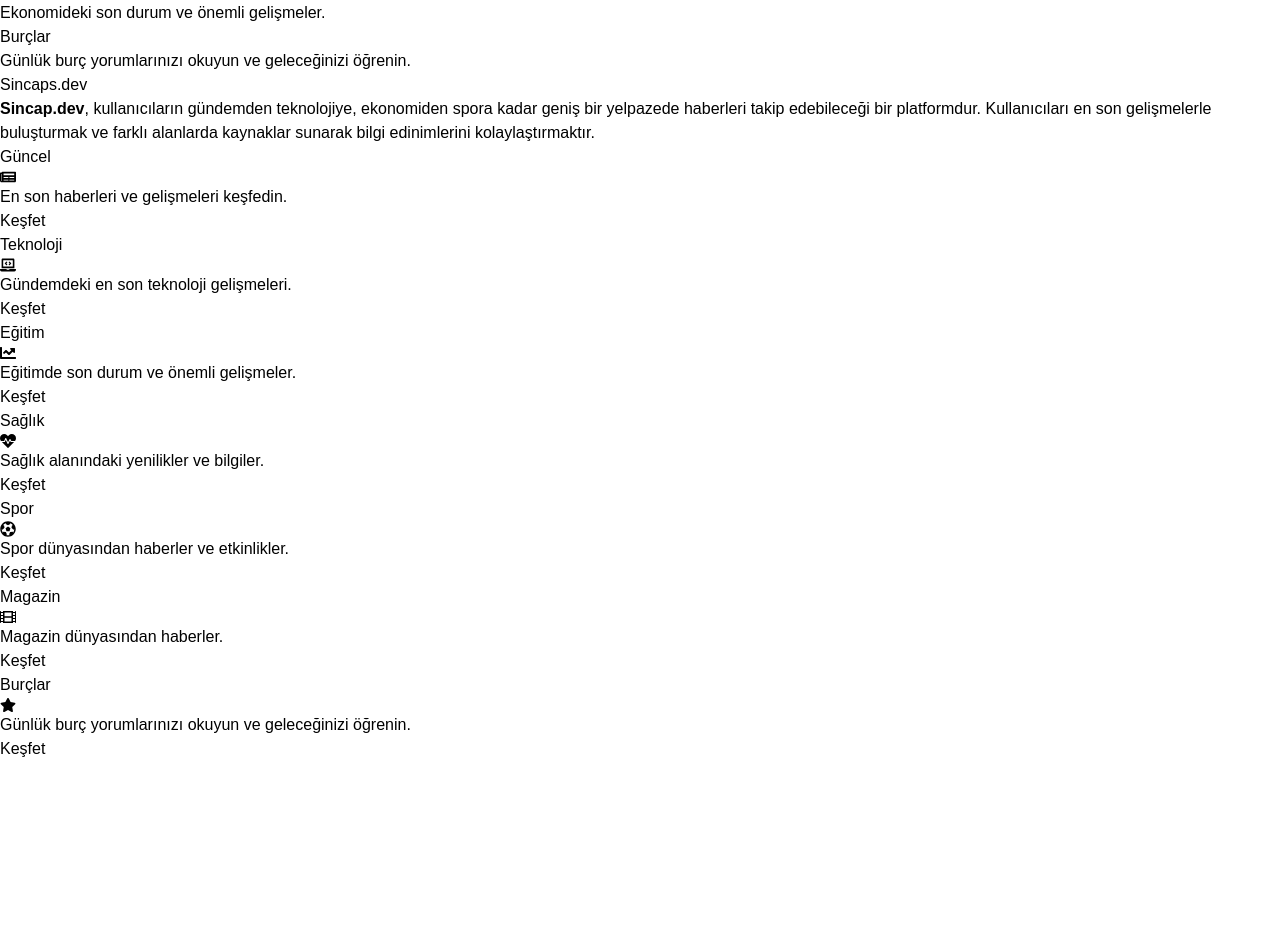
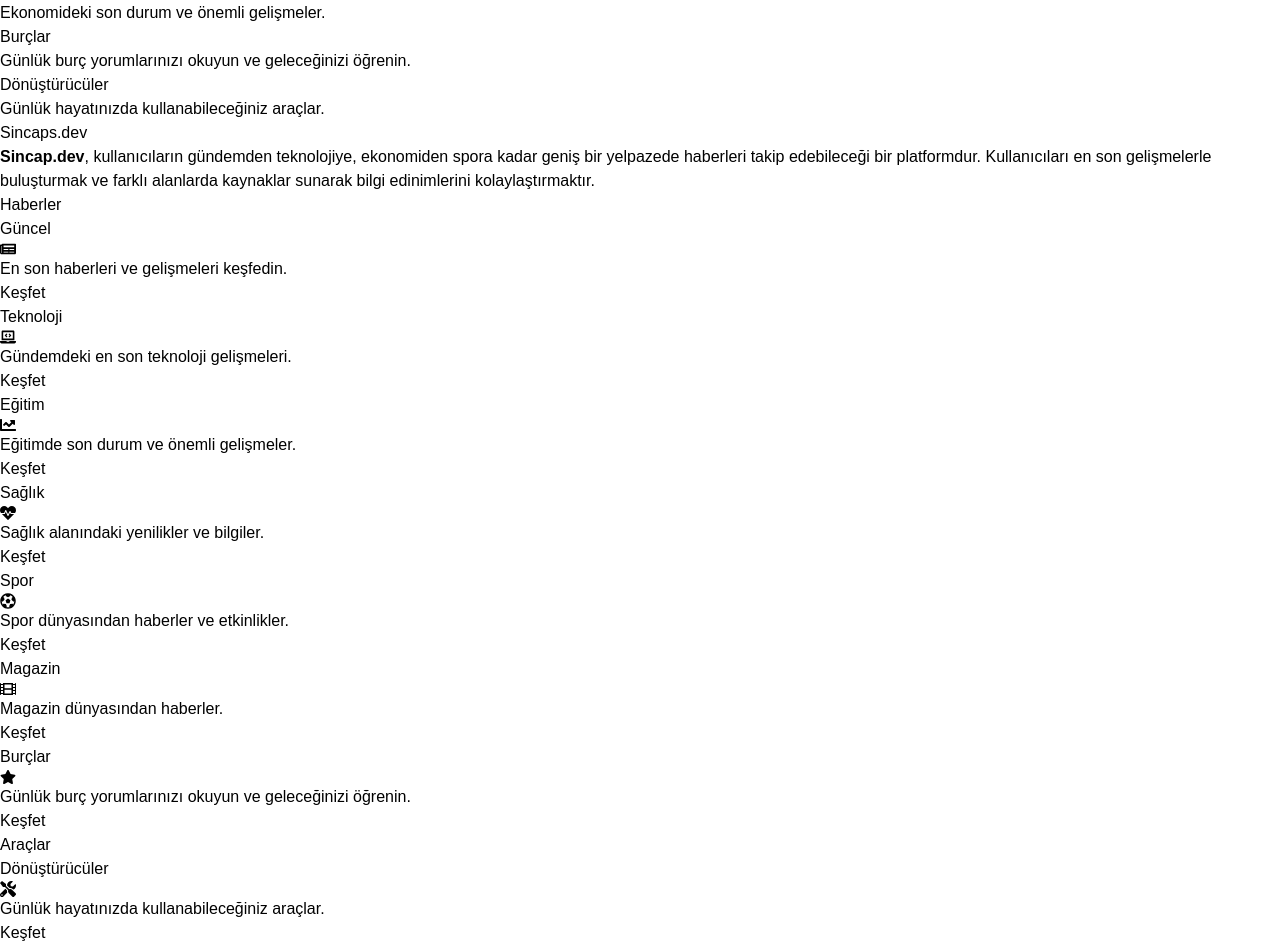
Before and after one commit to mustafakaracuha/sincaps.dev, a Next.js app: page / in a window 1280 px wide. Shown: the part 420-1365 px from the top of the page. Before the commit the page ends 1181 px from the top, so only its background shows below. Built offline with nearby package versions, Linux system fonts and the light colour scheme.

Commit message:
burçlar düzenlendi, dönüştürücüler sayfası eklendi

```diff
--- a/src/app/components/NavBar/index.jsx
+++ b/src/app/components/NavBar/index.jsx
@@ -39,8 +39,8 @@
             <div className="flex justify-between items-center px-16">
                 <div className="text-xl font-bold text-gray-800 flex items-center space-x-2">
                     <Link href="/" className="flex items-center gap-2">
-                        <LuSquirrel className="text-indigo-500" size={30} />
-                        <span className="text-indigo-500">
+                        <LuSquirrel className="text-indigo-600" size={30} />
+                        <span className="text-indigo-600">
                             Sincaps<span className="text-gray-500">.dev</span>
                         </span>
                     </Link>
--- a/src/app/components/SideBar/index.jsx
+++ b/src/app/components/SideBar/index.jsx
@@ -10,6 +10,7 @@
     { link: "spor", title: "Spor", description: "Spor dünyasından haberler ve etkinlikler. Puan durumları, canlı maç sonuçları, ligler.." },
     { link: "ekonomi", title: "Ekonomi", description: "Ekonomideki son durum ve önemli gelişmeler." },
     { link: "burc", title: "Burçlar", description: "Günlük burç yorumlarınızı okuyun ve geleceğinizi öğrenin." },
+    { link: "donusturuculer", title: "Dönüştürücüler", description: "Günlük hayatınızda kullanabileceğiniz araçlar." },
 ];
 
 const SidebarMenu = () => {
@@ -18,7 +19,7 @@
             <ul className="space-y-6">
                 {topics.map((topic, index) => (
                     <li key={index} className="cursor-pointer">
-                        <Link href={topic.link === "burc" ? `/feed/horoscope` : `/feed/${topic.link}`} className="flex flex-col space-y-2 pt-1">
+                        <Link href={topic.link === "burc" ? `/feed/horoscope` : topic.link === "donusturuculer" ? `/converters` : `/feed/${topic.link}`} className="flex flex-col space-y-2 pt-1">
                             <h4 className="text-[15px] font-medium">{topic.title}</h4>
                             <p className="text-[13px] text-gray-400 leading-5">{topic.description}</p>
                         </Link>
--- a/src/app/page.js
+++ b/src/app/page.js
@@ -1,30 +1,73 @@
 "use client";
 
 import Link from "next/link";
-import { FaNewspaper, FaLaptopCode, FaChartLine, FaHeartbeat, FaFutbol, FaStar, FaFilm } from "react-icons/fa";
+import { FaNewspaper, FaLaptopCode, FaChartLine, FaHeartbeat, FaFutbol, FaStar, FaFilm, FaTools } from "react-icons/fa";
 import { motion } from "framer-motion";
 
 function Page() {
-    const topics = [
-        { link: "guncel", title: "Güncel", description: "En son haberleri ve gelişmeleri keşfedin.", icon: <FaNewspaper className="text-red-400 text-xl" /> },
-        { link: "teknoloji", title: "Teknoloji", description: "Gündemdeki en son teknoloji gelişmeleri.", icon: <FaLaptopCode className="text-yellow-400 text-xl" /> },
-        { link: "egitim", title: "Eğitim", description: "Eğitimde son durum ve önemli gelişmeler.", icon: <FaChartLine className="text-pink-400 text-xl" /> },
-        { link: "saglik", title: "Sağlık", description: "Sağlık alanındaki yenilikler ve bilgiler.", icon: <FaHeartbeat className="text-orange-400 text-xl" /> },
-        { link: "spor", title: "Spor", description: "Spor dünyasından haberler ve etkinlikler.", icon: <FaFutbol className="text-green-400 text-xl" /> },
-        { link: "magazin", title: "Magazin", description: "Magazin dünyasından haberler.", icon: <FaFilm className="text-gray-400 text-xl" /> },
-        { link: "burc", title: "Burçlar", description: "Günlük burç yorumlarınızı okuyun ve geleceğinizi öğrenin.", icon: <FaStar className="text-violet-400 text-xl" /> },
+    const newsTopics = [
+        { link: "guncel", title: "Güncel", description: "En son haberleri ve gelişmeleri keşfedin.", icon: <FaNewspaper className="text-red-500 text-lg" /> },
+        { link: "teknoloji", title: "Teknoloji", description: "Gündemdeki en son teknoloji gelişmeleri.", icon: <FaLaptopCode className="text-yellow-500 text-lg" /> },
+        { link: "egitim", title: "Eğitim", description: "Eğitimde son durum ve önemli gelişmeler.", icon: <FaChartLine className="text-pink-500 text-lg" /> },
+        { link: "saglik", title: "Sağlık", description: "Sağlık alanındaki yenilikler ve bilgiler.", icon: <FaHeartbeat className="text-orange-500 text-lg" /> },
+        { link: "spor", title: "Spor", description: "Spor dünyasından haberler ve etkinlikler.", icon: <FaFutbol className="text-green-500 text-lg" /> },
+        { link: "magazin", title: "Magazin", description: "Magazin dünyasından haberler.", icon: <FaFilm className="text-gray-500 text-lg" /> },
+        { link: "burc", title: "Burçlar", description: "Günlük burç yorumlarınızı okuyun ve geleceğinizi öğrenin.", icon: <FaStar className="text-violet-500 text-lg" /> },
     ];
 
+    const toolTopics = [{ link: "donusturuculer", title: "Dönüştürücüler", description: "Günlük hayatınızda kullanabileceğiniz araçlar.", icon: <FaTools className="text-blue-500 text-lg" /> }];
+
     return (
-        <div className="w-full h-screen pb-24 flex flex-col items-start justify-start bg-white px-10 pt-10 overflow-auto">
-            <h1 className="text-3xl font-bold max-sm:text-[20px] text-gray-700 mb-4 text-center">Sincaps.dev</h1>
-            <p className="max-sm:text-sm md:text-sm lg:text-md xl:text-[16px] font-normal text-gray-600 mb-10">
+        <div className="w-full h-screen pb-24 flex flex-col items-start justify-start bg-white px-10 pt-8 overflow-auto">
+            <motion.h1
+            initial={{ opacity: 0,}}
+            animate={{ opacity: 1,}}
+            transition={{ duration: 0.3}}
+            className="text-3xl font-bold max-sm:text-[20px] text-gray-700 mb-4 text-center">Sincaps.dev</motion.h1>
+            <motion.p
+            initial={{ opacity: 0,}}
+            animate={{ opacity: 1,}}
+            transition={{ duration: 0.3, delay: 0.2}}
+            className="max-sm:text-sm md:text-sm lg:text-md xl:text-[15px] font-normal text-gray-500 mb-10">
                 <strong className="text-indigo-600">Sincap.dev</strong>, kullanıcıların gündemden teknolojiye, ekonomiden spora kadar geniş bir yelpazede haberleri takip edebileceği bir platformdur.
                 Kullanıcıları en son gelişmelerle buluşturmak ve farklı alanlarda kaynaklar sunarak bilgi edinimlerini kolaylaştırmaktır.
-            </p>
+            </motion.p>
 
+            {/* Haberler Başlığı */}
+            <motion.h2
+            initial={{ opacity: 0,}}
+            animate={{ opacity: 1,}}
+            transition={{ duration: 0.3, delay: 0.3}}
+            className="text-lg font-semibold text-gray-600 mb-6">Haberler</motion.h2>
             <div className="grid grid-cols-1 sm:grid-cols-1 md:grid-cols-2 lg:grid-cols-3 xl:grid-cols-4 gap-8">
-                {topics.map((topic, index) => (
+                {newsTopics.map((topic, index) => (
+                    <motion.div
+                        key={index}
+                        className="bg-white p-6 rounded-xl shadow-lg shadow-gray-200 flex flex-col items-start text-start"
+                        initial={{ opacity: 0, y: 20 }}
+                        animate={{ opacity: 1, y: 0 }}
+                        transition={{ duration: 0.3, delay: index * 0.1 }}
+                    >
+                        <div className="w-full flex items-center justify-between mb-4">
+                            <h3 className="text-sm font-semibold text-gray-600">{topic.title}</h3>
+                            <div>{topic.icon}</div>
+                        </div>
+                        <p className="text-gray-400 text-[13px] mt-2 mb-4">{topic.description}</p>
+                        <Link href={topic.link === "burc" ? `/feed/horoscope` : `/feed/${topic.link}`} className="text-indigo-500 text-[14px] font-medium hover:underline">
+                            Keşfet
+                        </Link>
+                    </motion.div>
+                ))}
+            </div>
+
+            {/* Araçlar Başlığı */}
+            <motion.h2
+             initial={{ opacity: 0,}}
+             animate={{ opacity: 1,}}
+             transition={{ duration: 0.3, delay: 0.4}}
+            className="text-lg font-semibold text-gray-600 mt-12 mb-6">Araçlar</motion.h2>
+            <div className="grid grid-cols-1 sm:grid-cols-1 md:grid-cols-2 lg:grid-cols-3 xl:grid-cols-4 gap-8">
+                {toolTopics.map((topic, index) => (
                     <motion.div
                         key={index}
                         className="bg-white p-6 rounded-xl shadow-lg shadow-gray-200 flex flex-col items-start text-start"
@@ -33,11 +76,11 @@
                         transition={{ duration: 0.3, delay: index * 0.1 }}
                     >
                         <div className="w-full flex items-center justify-between mb-5">
-                            <h3 className="text-md font-semibold text-gray-700">{topic.title}</h3>
+                            <h3 className="text-sm font-semibold text-gray-600">{topic.title}</h3>
                             <div>{topic.icon}</div>
                         </div>
-                        <p className="text-gray-400 text-sm mt-2 mb-4">{topic.description}</p>
-                        <Link href={topic.link === "burc" ? `/feed/horoscope` : `/feed/${topic.link}`} className="text-indigo-500 text-sm font-medium hover:underline">
+                        <p className="text-gray-400 text-[13px] mt-2 mb-4">{topic.description}</p>
+                        <Link href={`/converters`} className="text-indigo-500 text-[14px] font-medium hover:underline">
                             Keşfet
                         </Link>
                     </motion.div>
```
Also changed, not shown: src/app/converters/page.jsx (added, +56 -0 lines), src/app/feed/horoscope/page.jsx (+4 -4 lines).
